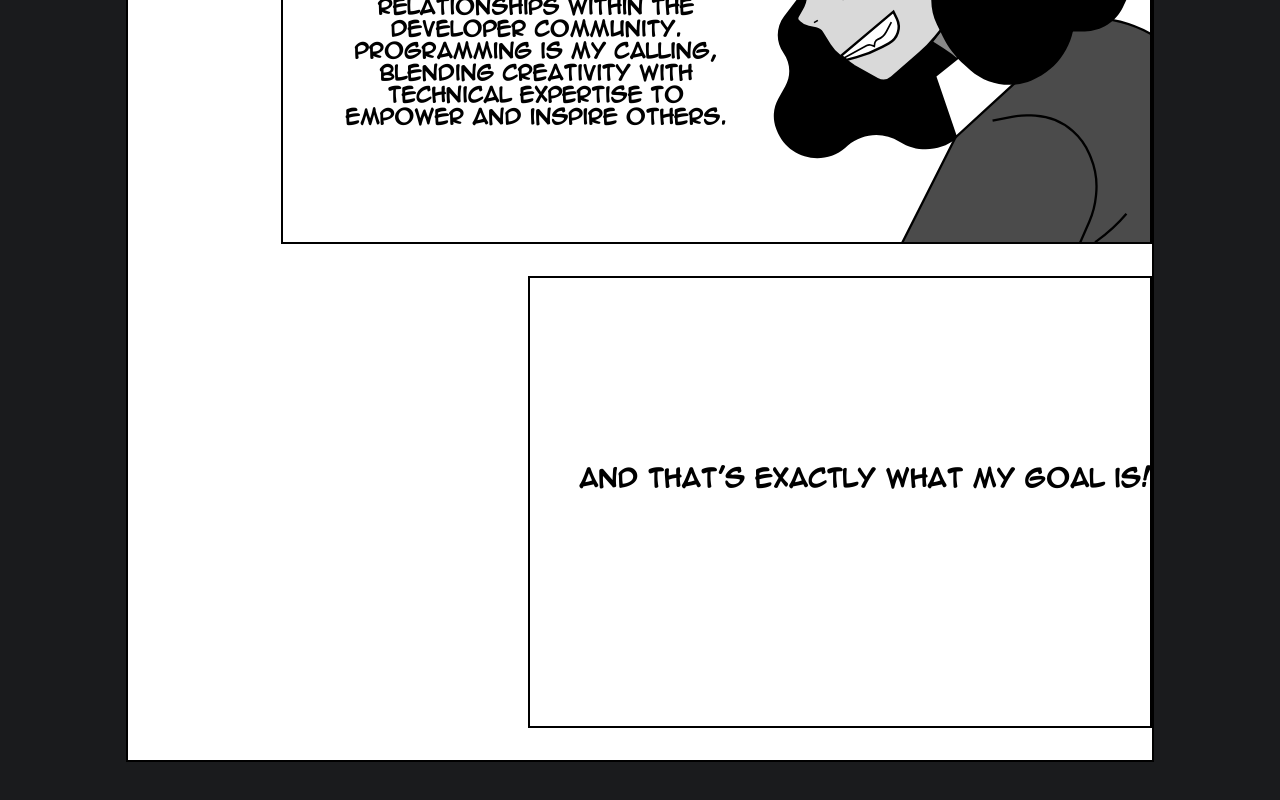
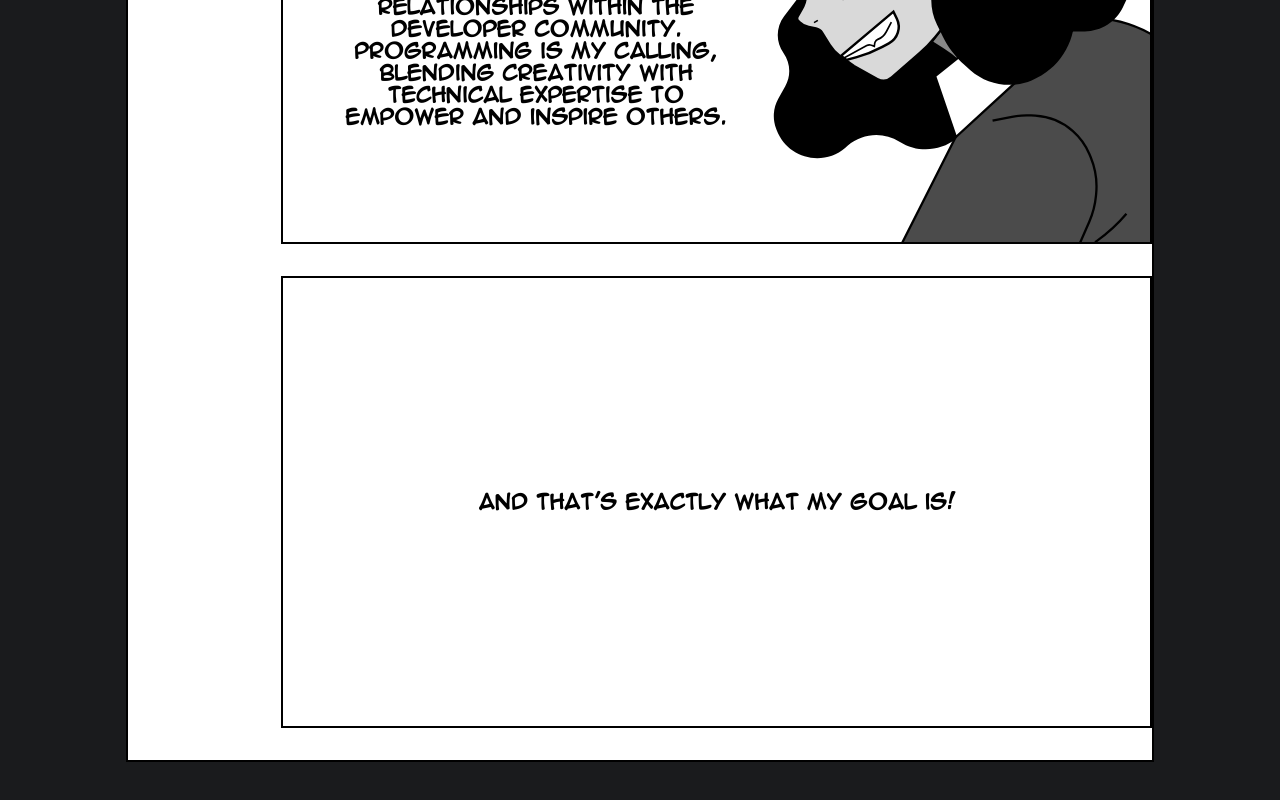
Before and after one commit to karnikaavelumani/portfolio, a SvelteKit app: page / in a window 1280 px wide. Shown: the part 2174-2974 px from the top of the page. Built offline with nearby package versions, Linux system fonts and the light colour scheme.

Commit message:
Finish page 2 desktop

```diff
--- a/src/routes/page2.svelte
+++ b/src/routes/page2.svelte
@@ -126,12 +126,12 @@
 		grid-template-columns: 1fr;
 		justify-self: end;
 		align-self: end;
-		/* max-width: 100%; */
 		height: 25rem;
 		background-color: #fff;
 		border: 2px solid #000;
-		padding: 0 0 3rem 3rem;
+		padding: 1.5rem 1.5rem 1.5rem 1.5rem;
 		margin-bottom: 2rem;
+		width: 80%;
 	}
 
 	.third__block__content {
@@ -142,11 +142,11 @@
 		/* max-width: 100%; */
 	}
 
-	/* .third__block__content__text {
+	.third__block__content__text {
 		color: #000;
 		font-size: 1.25rem;
 		font-weight: 700;
 		text-align: center;
-		padding: 0.1rem;
-	} */
+		/* padding: 0.1rem; */
+	}
 </style>
```
